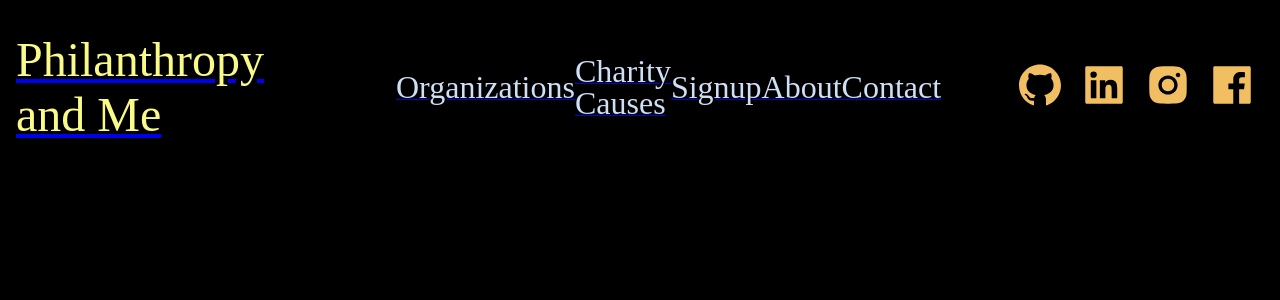
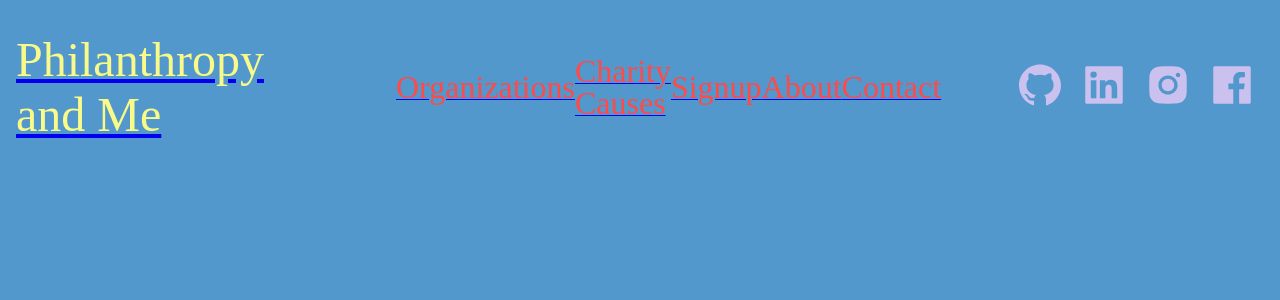
Before and after one commit to ParkerC1999/philanthropy-and-me, a React (Create React App) app in the folder client/: page / in a window 1280 px wide. Shown: the top 300 px of the page. Built offline with nearby package versions, Linux system fonts and the light colour scheme.

Commit message:
installed npm packages

```diff
--- a/client/package.json
+++ b/client/package.json
@@ -3,9 +3,12 @@
   "version": "0.1.0",
   "private": true,
   "dependencies": {
+    "@apollo/client": "^3.4.13",
     "@testing-library/jest-dom": "^5.14.1",
     "@testing-library/react": "^11.2.7",
     "@testing-library/user-event": "^12.8.3",
+    "graphql": "^15.6.0",
+    "jwt-decode": "^3.1.2",
     "react": "^17.0.2",
     "react-dom": "^17.0.2",
     "react-icons": "^4.2.0",
--- a/client/src/index.css
+++ b/client/src/index.css
@@ -1,8 +1,9 @@
 :root {
-  --main-color: rgb(0, 0, 0);
-  --secondary-color: rgb(206, 223, 246);
-  --third-color: rgb(242, 190, 98);
-  --fourth-color:rgb(225, 53, 82);
+  --main-color: rgb(83, 152, 204);
+  --secondary-color: rgb(254, 74, 73);
+  --third-color: rgb(202, 193, 238);
+  --fourth-color:rgb(238, 248, 124);
+  --fith-color:rgb(26,45,71);
   --menu-speed: 0.75s;
 }
   body {
```
Also changed, not shown: 1 other file (tests, documents, lock files or other folders).
